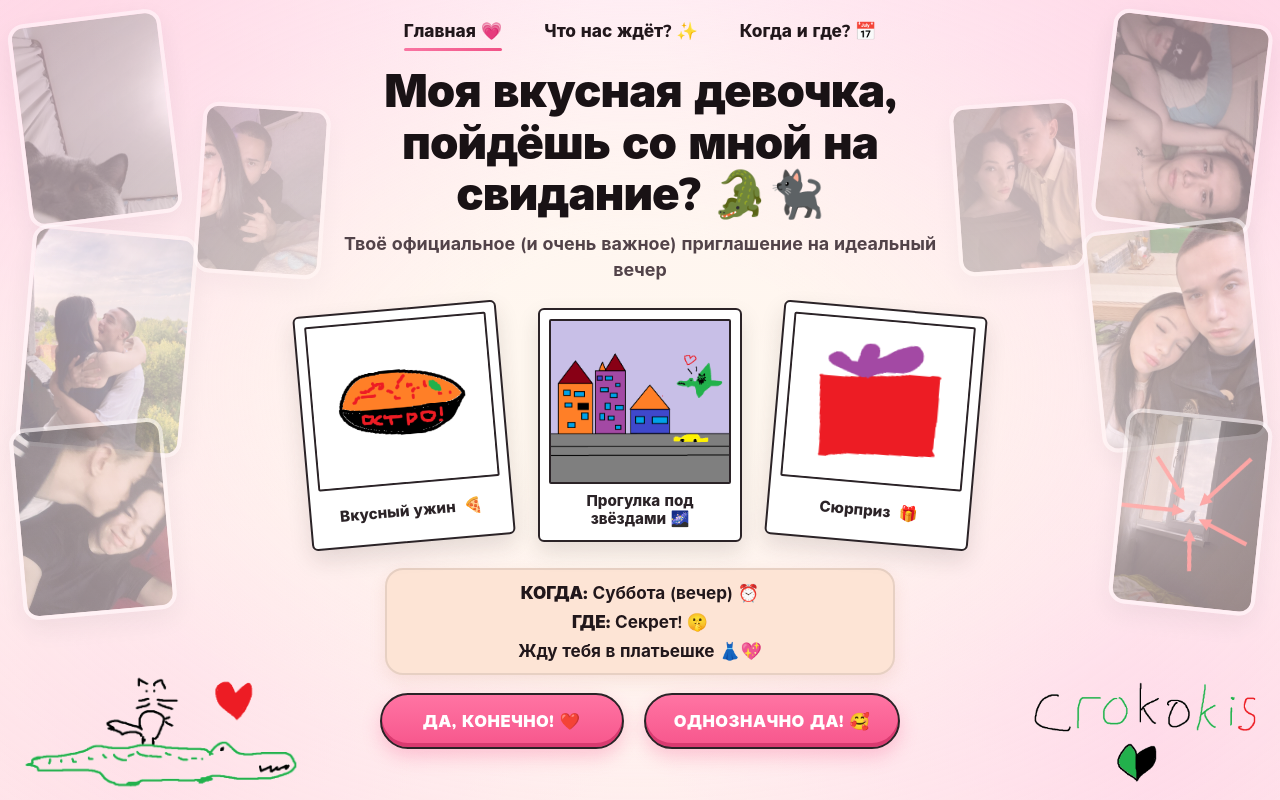
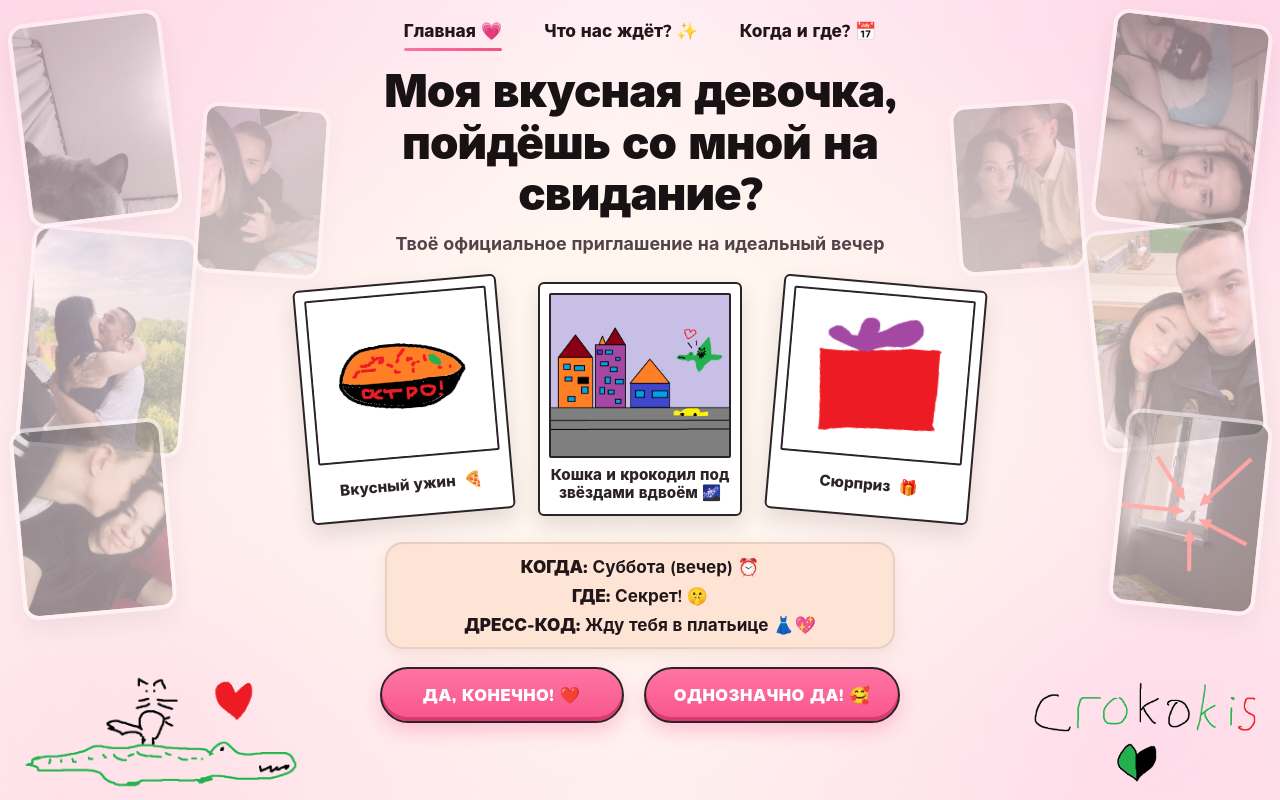
Before and after one commit to ajakss001/crokokis, a plain HTML site: page index.html in a window 1280 px wide. Drawn offline with nearby package versions, Linux system fonts and the light colour scheme.

Commit message:
Update hero subtitle, remove emojis, add dress code and starlit caption

```diff
--- a/index.html
+++ b/index.html
@@ -49,10 +49,10 @@
       <section class="hero" aria-labelledby="hero-title">
         <h1 id="hero-title" class="hero-title">
           Моя вкусная девочка,<br />
-          пойдёшь со мной на свидание?&nbsp;<span class="inline-emoji" aria-hidden="true">🐊🐈‍⬛</span>
+          пойдёшь со мной на свидание?
         </h1>
         <p class="hero-subtitle">
-          Твоё официальное (и очень важное) приглашение на идеальный вечер
+          Твоё официальное приглашение на идеальный вечер
         </p>
       </section>
 
@@ -73,7 +73,7 @@
             <div class="polaroid-photo">
               <img src="images/walk.png" alt="Прогулка по городу с крокодильчиком и котиком" />
             </div>
-            <span class="polaroid-caption">Прогулка под <span class="nowrap">звёздами&nbsp;<span aria-hidden="true">🌌</span></span></span>
+            <span class="polaroid-caption">Кошка и крокодил под <span class="nowrap">звёздами вдвоём&nbsp;<span aria-hidden="true">🌌</span></span></span>
           </button>
 
           <!-- Polaroid 3: Surprise -->
@@ -96,7 +96,7 @@
             <strong>ГДЕ:</strong> Секрет!&nbsp;<span aria-hidden="true">🤫</span>
           </p>
           <p class="detail-line">
-            Жду тебя в платьешке&nbsp;<span aria-hidden="true">👗💖</span>
+            <strong>ДРЕСС-КОД:</strong> Жду тебя в платьице&nbsp;<span aria-hidden="true">👗💖</span>
           </p>
         </button>
       </section>
--- a/script.js
+++ b/script.js
@@ -244,7 +244,7 @@
     },
     walk: {
       badge: "🌌",
-      title: "Прогулка под звёздами",
+      title: "Кошка и крокодил под звёздами вдвоём",
       paragraphs: [
         "Крокодил и кошечка любят летать и быть выше всех (потому что они и так выше и лучше всех!!)"
       ]
@@ -281,7 +281,7 @@
       paragraphs: [
         "КОГДА: Суббота (вечер) ⏰",
         "ГДЕ: Секрет! 🤫",
-        "Жду тебя в платьешке 👗💖"
+        "ДРЕСС-КОД: Жду тебя в платьице 👗💖"
       ],
       actions: []
     });
```
